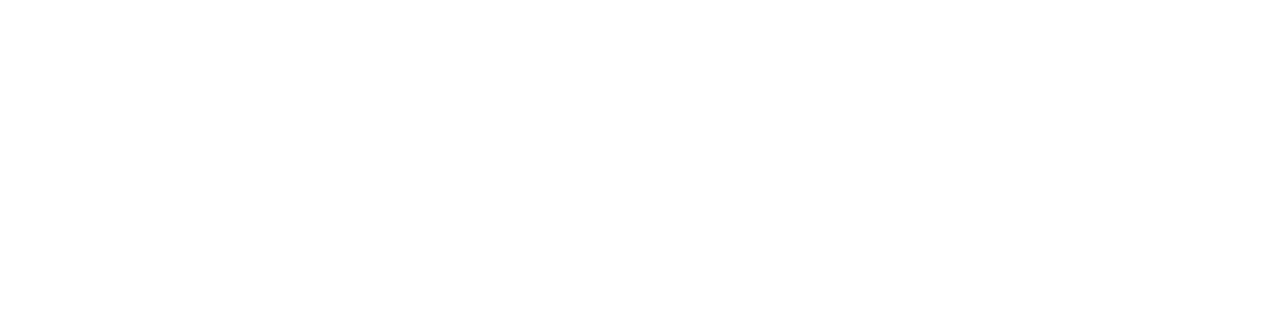
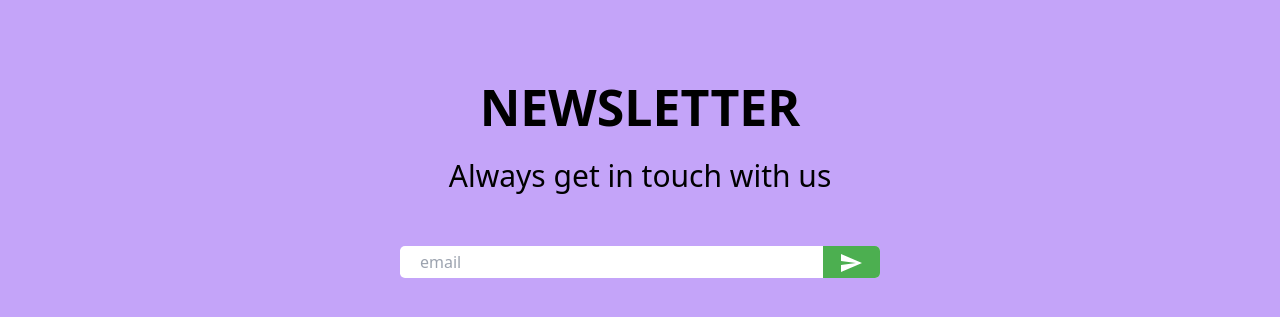
Before and after one commit to HimashaNethmini/SummerKing_WebApp, a React (Create React App) app in the folder frontend/: page / in a window 1280 px wide. Shown: the part 1751-2068 px from the top of the page. Before the commit the page ends 1750 px from the top, so only its background shows below. Built offline with nearby package versions, Linux system fonts and the light colour scheme.

Commit message:
Add newsletter part to homepage

```diff
--- /dev/null
+++ b/frontend/src/components/Newsletter.jsx
@@ -0,0 +1,32 @@
+import React from 'react'
+import SendIcon from '@mui/icons-material/Send';
+
+function Newsletter() {
+  return (
+    <div className='flex justify-center items-center h-[350px]
+    w-[100%] flex-col bg-[#c4a4f9]'>
+
+      <h1 className='text-[50px] font-bold'>NEWSLETTER</h1>
+
+      <h2 className='text-[30px] mt-2 '>
+        Always get in touch with us
+      </h2>
+
+      <div className='flex mt-[3rem] items-center
+      justify-between min-w-[30rem] min-h-[2rem] bg-white
+      border-[#cccccc] rounded-[5px] overflow-hidden'>
+
+        <input type="text"
+        placeholder="email"
+        className ="border-none pl-[20px] flex-[7] outline-none"
+         id="" />
+
+        <button className='bg-[#4caf50] flex-1 h-[100%]'>
+            <SendIcon className="text-white" />
+        </button>
+      </div>
+    </div>
+  )
+}
+
+export default Newsletter
--- a/frontend/src/pages/Home.jsx
+++ b/frontend/src/pages/Home.jsx
@@ -4,6 +4,7 @@
 import Slider from '../components/Slider.jsx';
 import Categories from '../components/Categories.jsx';
 import Products from '../components/Products.jsx';
+import Newsletter from '../components/Newsletter.jsx';
 
 function Home (){
   return (
@@ -13,6 +14,7 @@
       <Slider/>
       <Categories/>
       <Products/>
+      <Newsletter/>
     </div>
   )
 }
```
